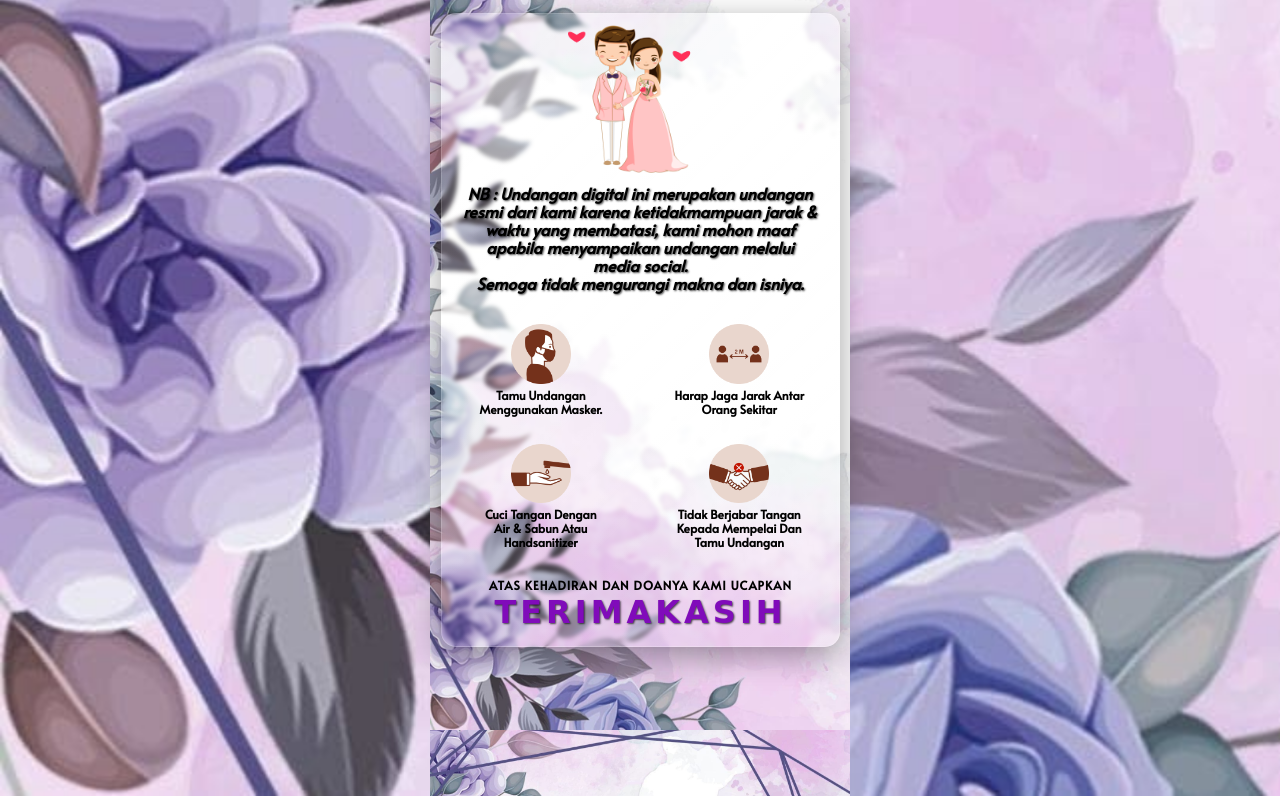
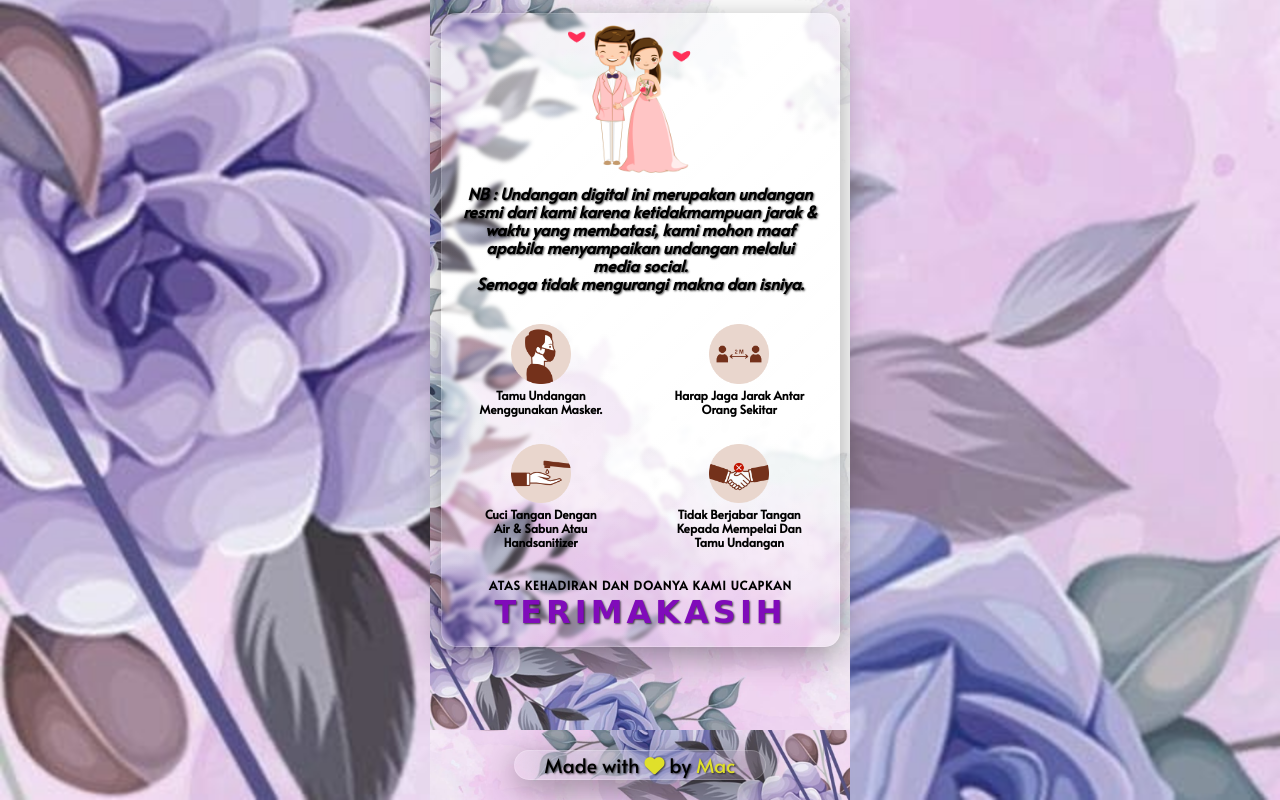
Before and after one commit to muneeb-mp/Lita-Wedding-Invitation, a plain HTML site: page index.html in a window 1280 px wide. Shown: the part 3270-4070 px from the top of the page. Drawn offline with nearby package versions, Linux system fonts and the light colour scheme; a web font is replaced by a local one.

Commit message:
added friend section

```diff
--- a/index.html
+++ b/index.html
@@ -99,8 +99,8 @@
             </div>
         </section>
 
-        <div class="hidden-text">
-            <p class="hide">Lorem ipsum, dolor sit amet consectetur adipisicing elit. Excepturi eligendi impedit corporis fugit consequuntur voluptates optio magni accusantium</p>
+        <div class="mac">
+            <p class="congrats">Made with <i class="fa-solid fa-heart yellow"></i> by <span class="yellow">Mac</span></p>
         </div>
 
         <audio id="song" autoplay loop>
--- a/scss/style.scss
+++ b/scss/style.scss
@@ -294,12 +294,23 @@ body {
         }
     }
 
-    .hidden-text {
-        @include main-bg();
+    .mac {
+        @include flex();
+        @include main-bg-2();
+        min-width: 420px;
         max-width: 420px;
+        min-height: 70px;
 
-        .hide {
-            visibility: hidden;
+        .congrats {
+            @include glass();
+            width: 60%;
+            border-radius: 24px;
+            font-size: 20px;
+            text-shadow: $text-shadow;
+
+            .yellow {
+                color: rgb(224, 224, 42);
+            }
         }
     }
 }
```
Also changed, not shown: css/style.css, 1 other file.
